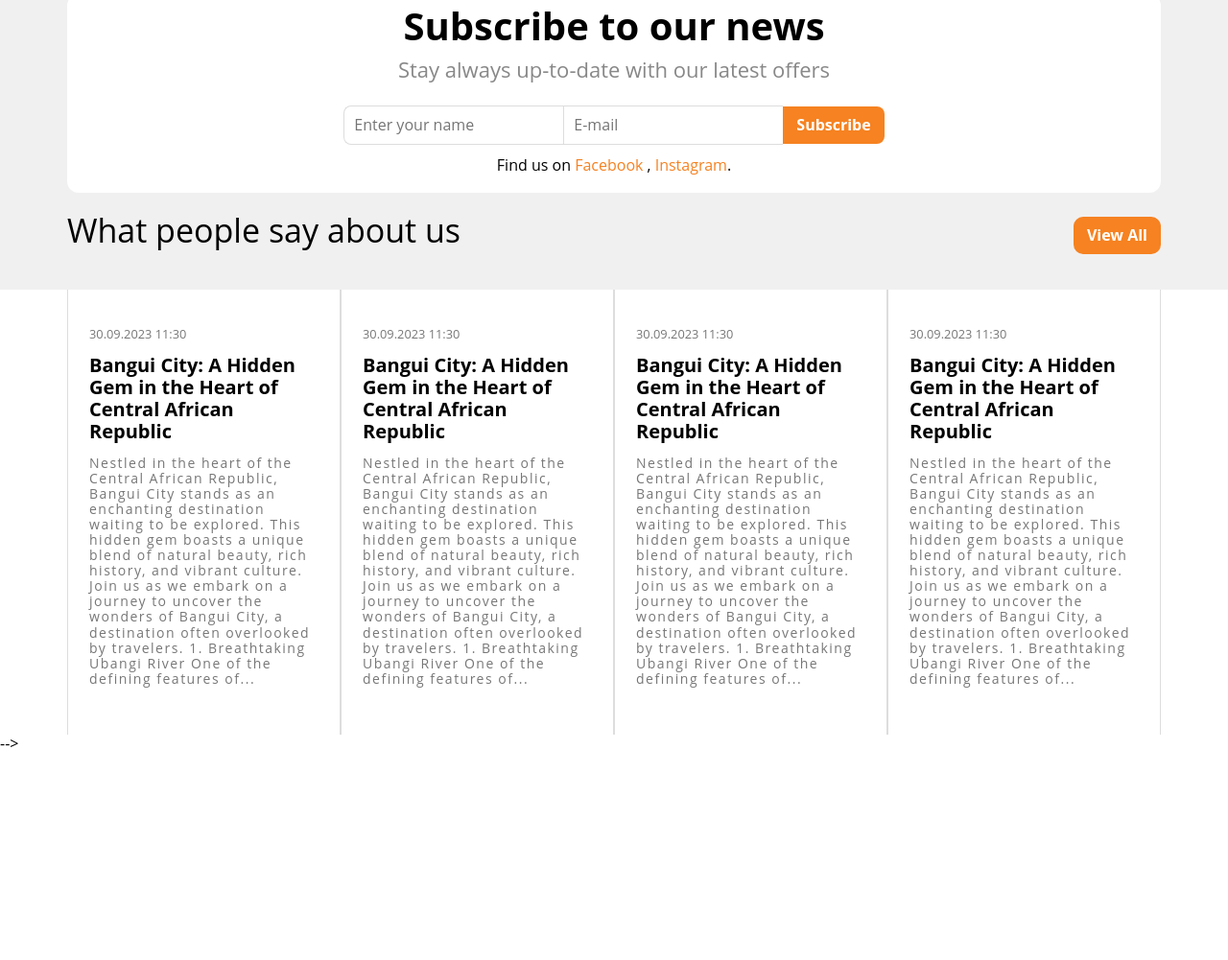
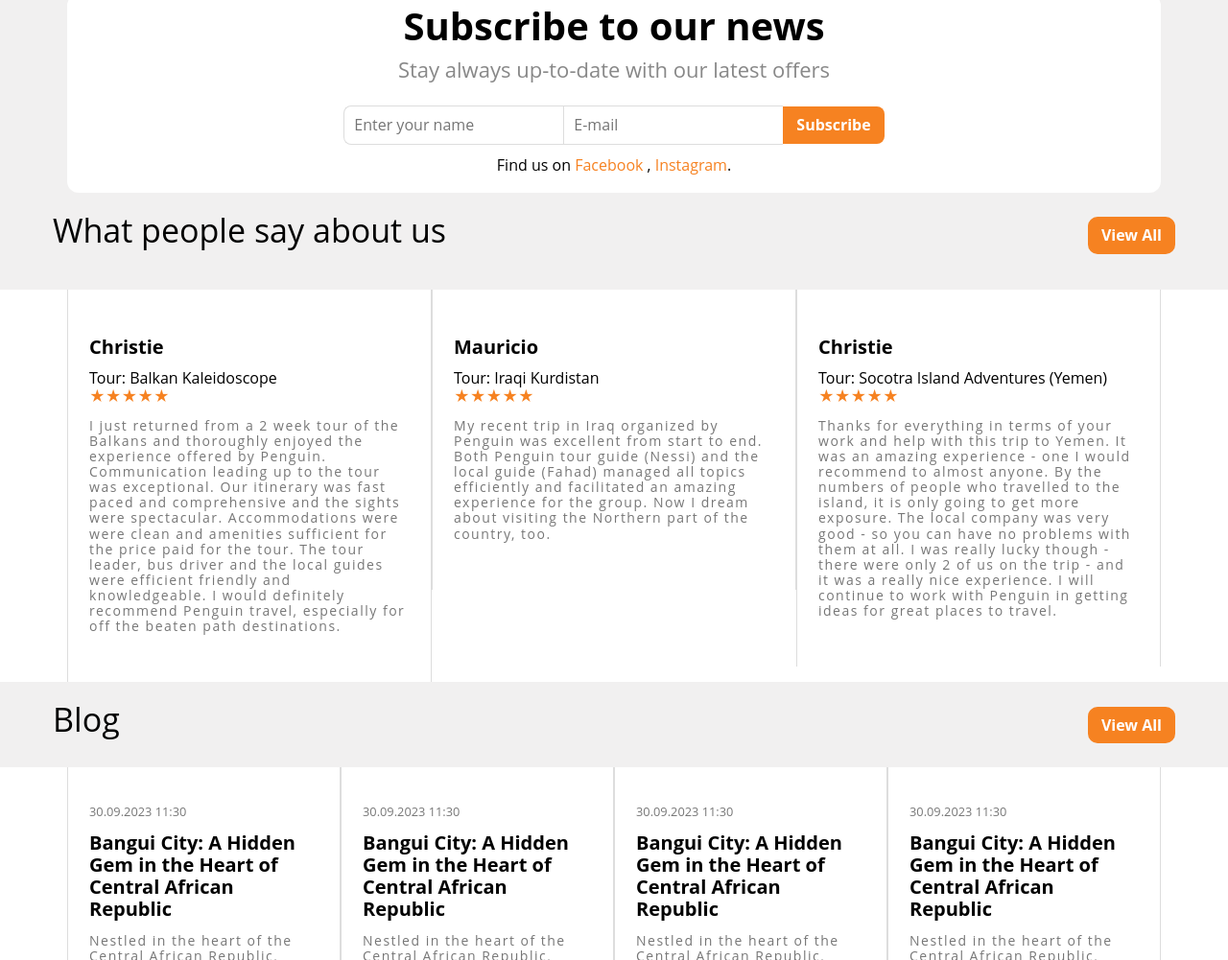
Before and after one commit to PenguinTravel/PenguinTravel.github.io, a plain HTML site: page index.html in a window 1280 px wide. Shown: the part 3069-4070 px from the top of the page at 96% size. Before the commit the page ends 3855 px from the top, so only its background shows below. Drawn offline with Linux system fonts and the light colour scheme.

Commit message:
Add files via upload

```diff
--- a/css/style.css
+++ b/css/style.css
@@ -73,6 +73,34 @@ ul{
 }
 h1,h2,h3,h4,h5,h6{
   margin: 0;
+}
+.about{
+  background-color: var(--alt-background-color);
+}
+.about .container{
+  display: flex;
+  flex-wrap: wrap;
+  align-items: center;
+  justify-content: space-between;
+  padding: 20px 0;
+}
+.about h3{
+  font-weight: 400;
+  font-size: 34px;
+  margin-bottom: 10px;
+}
+@media (max-width: 767px){
+  .about .container{
+   text-align: center;
+   display: block;
+  }
+  .about h3{
+    margin-bottom: 30px;
+  }
+  .about a{
+    margin: 0 auto;
+    width: fit-content;
+  }
 }
 /* End Global Rulws */
 /* Start hedaer */
@@ -521,26 +549,6 @@ header .header-top .container span:hover:last-child::before{
   color: #c35d08;
   text-decoration: underline;
 }
-.subescribe .about{
-  display: flex;
-  flex-wrap: wrap;
-  align-items: center;
-  justify-content: space-between;
-  padding: 20px 0;
-}
-.subescribe .about h3{
-  font-weight: 400;
-  font-size: 34px;
-  margin-bottom: 10px;
-}
-@media (max-width: 767px){
-  .subescribe .about{
-   text-align: center;
-  }
-  .subescribe .about a{
-    margin: 0 auto;
-  }
-}
 /* End Subscribe*/
 /* Statrt News */
 .news .row{
@@ -550,6 +558,7 @@ header .header-top .container span:hover:last-child::before{
 }
 .news .col{
   max-width: 380px;
+  margin-bottom: auto;
 }
 @media (max-width:992px){
   .news .row{
@@ -564,6 +573,7 @@ header .header-top .container span:hover:last-child::before{
   border-bottom: none;
   border-top: none;
   padding: 36px 22px;
+  height: 100%;
 }
 .news .row .col .card small{
   color: var(--color-777);
@@ -578,6 +588,12 @@ header .header-top .container span:hover:last-child::before{
   font-size: 14px;
   font-weight: normal;
 }
+.news .row .col .card span{
+  display: block;
+}
+.news .row .col .card .star{
+  color: var(--alt2-color);
+}
 @media (max-width:992px){
   .news .row .col.hidden{
     display: none;
--- a/index.html
+++ b/index.html
@@ -326,13 +326,53 @@
           Find us on <a href="#">Facebook</a> , <a href="#">Instagram</a>.
         </div>
       </div>
-      <div class="about ">
+    </div>
+    <div class="about ">
+      <div class="container">
         <h3>What people say about us</h3>
         <a class="btn" href="#">View All</a>
       </div>
     </div>
   </div>
   <!-- End Subscribe -->
+  <!-- Start News -->
+  <div class="news">
+    <div class="container">
+      <div class="row">
+        <div class="col">
+          <div class="card">
+            <h4>Christie</h4>
+            <span>Tour: Balkan Kaleidoscope</span>
+            <span class="star">★★★★★</span>
+            <p>I just returned from a 2 week tour of the Balkans and thoroughly enjoyed the experience offered by Penguin. Communication leading up to the tour was exceptional. Our itinerary was fast paced and comprehensive and the sights were spectacular. Accommodations were were clean and amenities sufficient for the price paid for the tour. The tour leader, bus driver and the local guides were efficient friendly and knowledgeable. I would definitely recommend Penguin travel, especially for off the beaten path destinations.</p>
+          </div>
+        </div>
+        <div class="col">
+          <div class="card">
+            <h4>Mauricio</h4>
+            <span>Tour: Iraqi Kurdistan</span>
+            <span class="star">★★★★★</span>
+            <p>My recent trip in Iraq organized by Penguin was excellent from start to end. Both Penguin tour guide (Nessi) and the local guide (Fahad) managed all topics efficiently and facilitated an amazing experience for the group. Now I dream about visiting the Northern part of the country, too.</p>
+          </div>
+        </div>
+        <div class="col">
+          <div class="card">
+            <h4>Christie</h4>
+            <span>Tour: Socotra Island Adventures (Yemen)</span>
+            <span class="star">★★★★★</span>
+            <p>Thanks for everything in terms of your work and help with this trip to Yemen. It was an amazing experience - one I would recommend to almost anyone. By the numbers of people who travelled to the island, it is only going to get more exposure. The local company was very good - so you can have no problems with them at all. I was really lucky though - there were only 2 of us on the trip - and it was a really nice experience. I will continue to work with Penguin in getting ideas for great places to travel.</p>
+          </div>
+        </div>
+      </div>
+    </div>
+    <div class="about ">
+      <div class="container">
+        <h3>Blog</h3>
+        <a class="btn" href="#">View All</a>
+      </div>
+    </div>
+  </div>
+  <!-- End News -->
   <!-- Start News -->
   <div class="news">
     <div class="container">
@@ -367,7 +407,7 @@
         </div>
       </div>
     </div>
-  </div> -->
+  </div>
   <!-- End News -->
 </body>
 </html>
```
